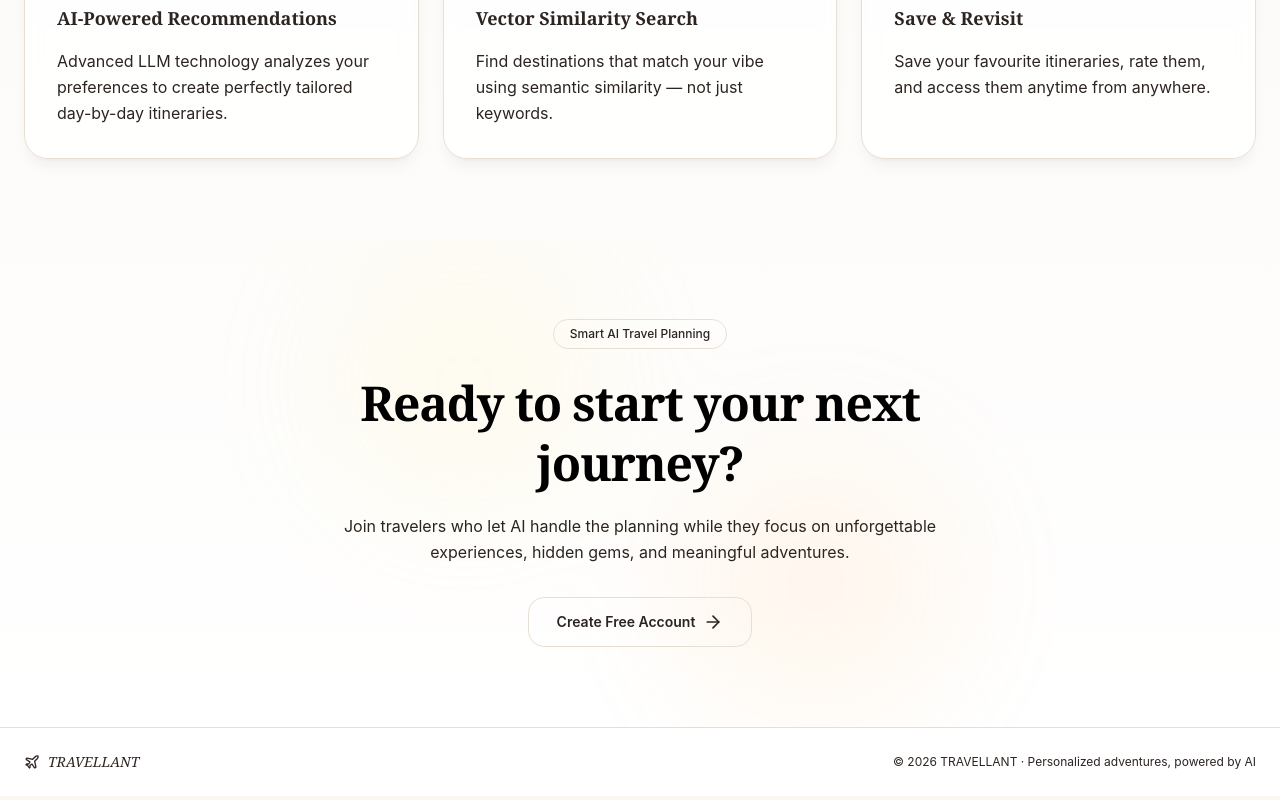
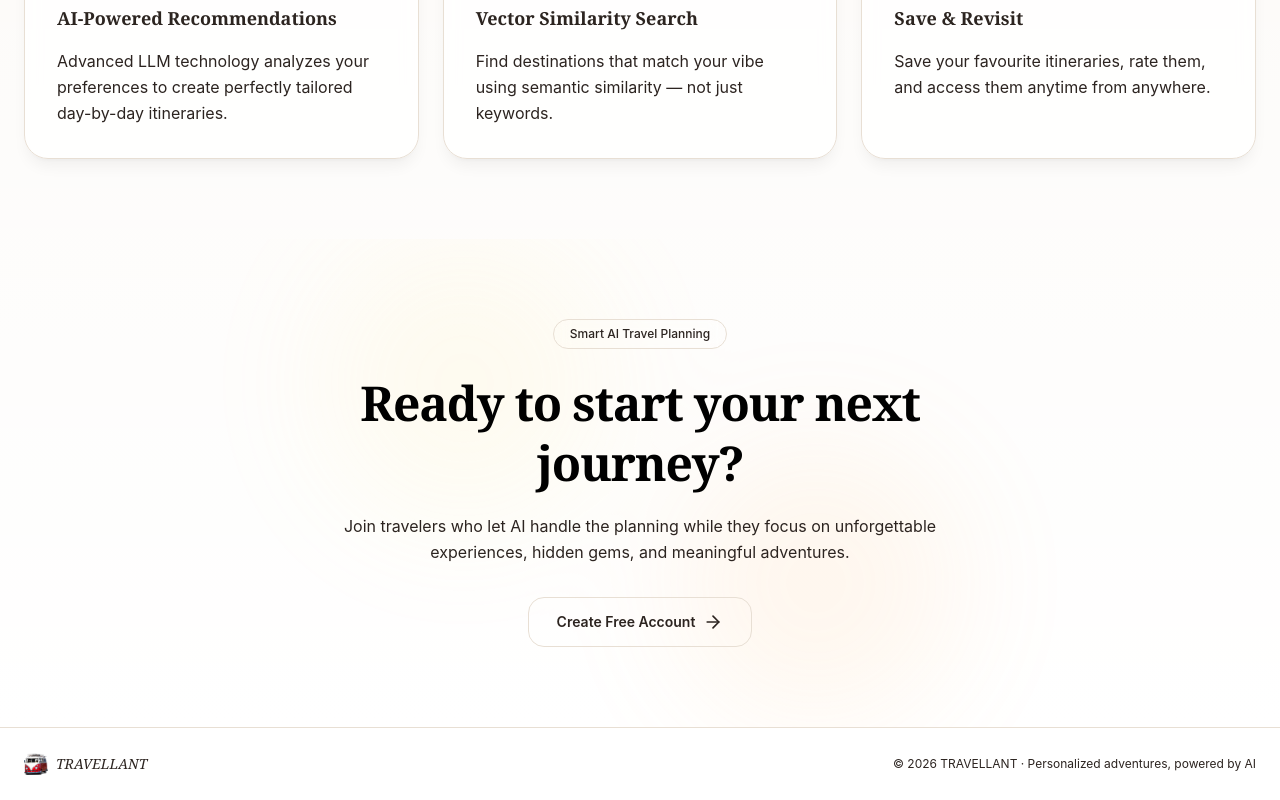
Before and after one commit to Im-Arko/travel-itinerary-planner, a React (Vite) app: page / in a window 1280 px wide. Shown: the part 1133-1933 px from the top of the page. Built offline with nearby package versions, Linux system fonts and the light colour scheme; no server answers.

Commit message:
logo_fixes

```diff
--- a/src/app/layouts/RootLayout.tsx
+++ b/src/app/layouts/RootLayout.tsx
@@ -172,7 +172,11 @@ export function RootLayout() {
       <footer className="border-t border-sand-100 bg-white">
         <div className="max-w-7xl mx-auto px-6 py-6 flex flex-col sm:flex-row items-center justify-between gap-3">
           <div className="flex items-center gap-2">
-            <Plane className="w-4 h-4 text-primary-400" />
+            <img
+              src="/favicon.png"
+              alt="Logo"
+              className="w-6 h-6 object-contain"
+            />
             <span className="font-serif italic text-sand-400 text-sm">TRAVELLANT</span>
           </div>
           <p className="text-xs text-sand-400">
--- a/src/app/pages/RegisterPage.tsx
+++ b/src/app/pages/RegisterPage.tsx
@@ -3,7 +3,6 @@ import { Link, useNavigate } from 'react-router-dom';
 import { useAuth } from '../context/AuthContext';
 import { errorMessage } from '../utils/formatters';
 import { Mail, Lock, User, UserCircle, Plane, Eye, EyeOff } from 'lucide-react';
-
 const BG =
   'https://images.unsplash.com/photo-1488085061387-422e29b40080?w=1400&q=80&auto=format&fit=crop';
 
@@ -49,7 +48,11 @@ export function RegisterPage() {
           <p className="font-sans text-sm text-white/55 mt-4">— J.R.R. Tolkien</p>
         </div>
         <div className="absolute bottom-10 left-12 flex items-center gap-2">
-          <Plane className="w-5 h-5 text-white/70" />
+
+          <img
+            src="/TravellerSVG.svg"
+            className="w-15 h-15  text-white/70 "
+          />
           <span className="font-serif text-white/70 italic text-lg">TRAVELLANT</span>
         </div>
       </div>
--- a/src/app/utils/formatters.ts
+++ b/src/app/utils/formatters.ts
@@ -88,7 +88,7 @@ export const errorMessage = (error: unknown, fallback: string) => {
     return response?.data?.detail || fallback;
   }
   if (error instanceof TypeError) {
-    return `${fallback} Check that the backend is running and reachable from the browser.`;
+    return `${fallback} Network error.`;
   }
   return fallback;
 };
```
Also changed, not shown: public/TravellerSVG.svg (added), src/assets/TravellerSVG.svg (added).
